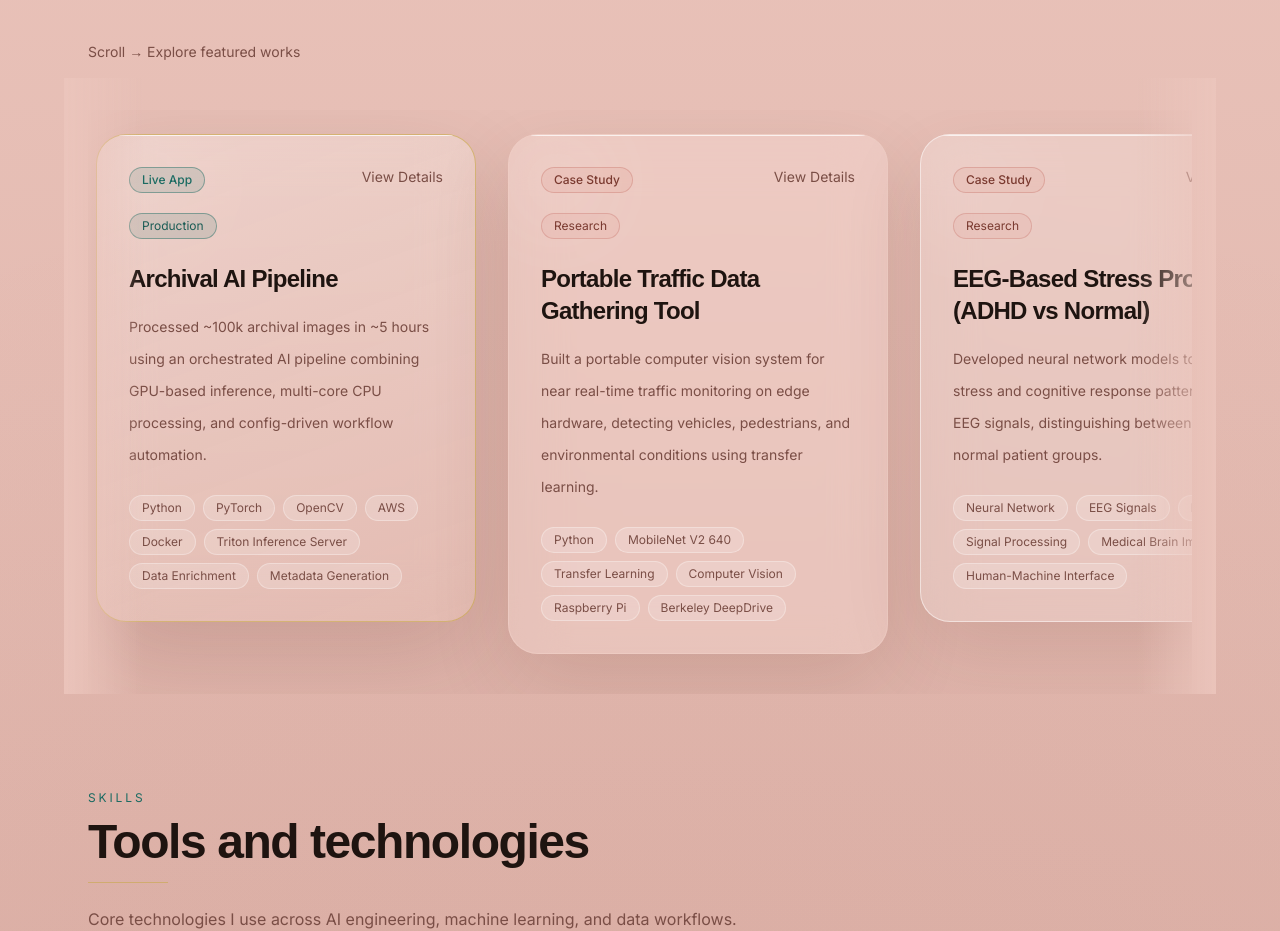
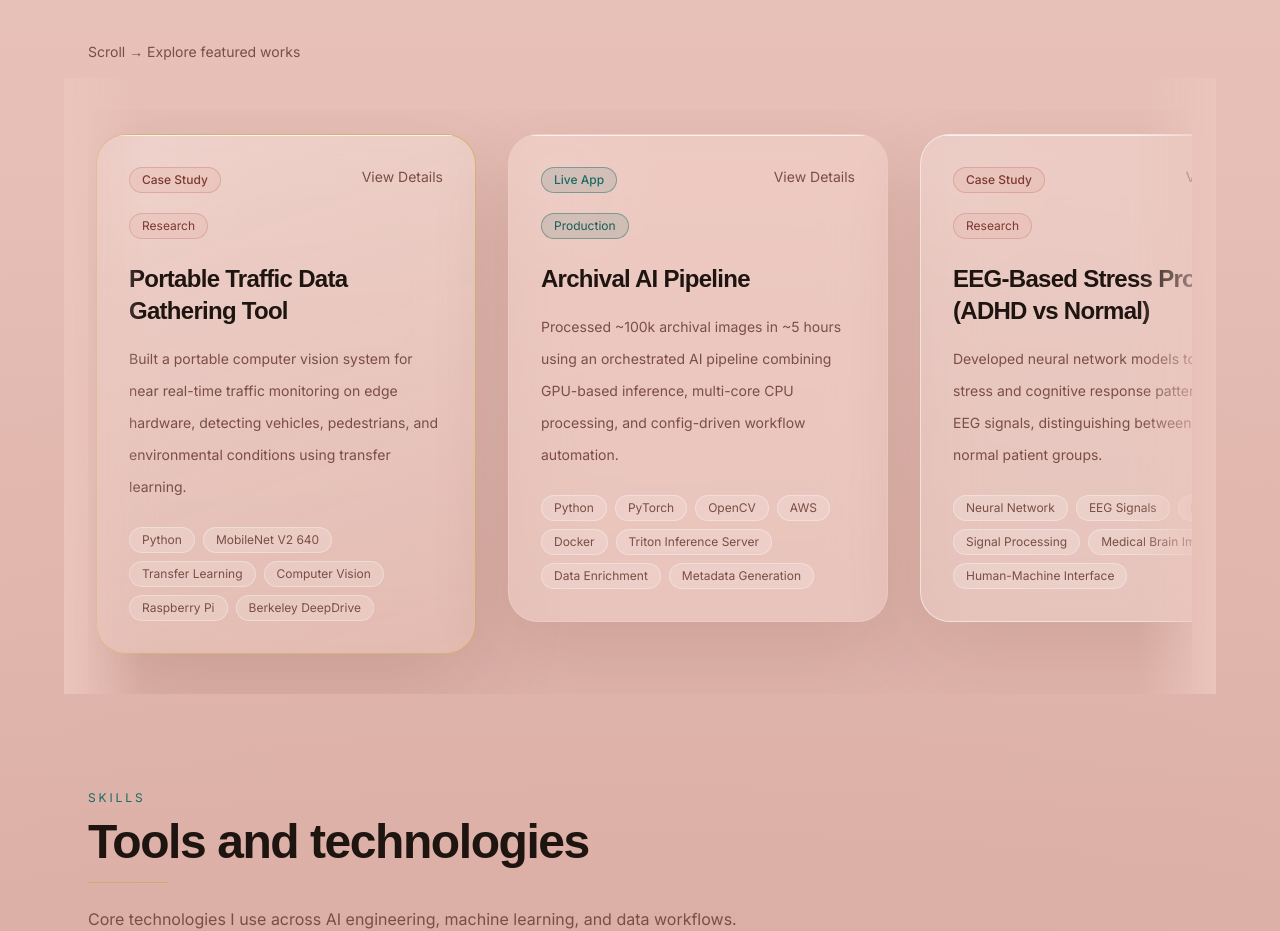
Before and after one commit to HarithIzani/Portfolio, a Next.js app: page / in a window 1280 px wide. Shown: the part 2600-3531 px from the top of the page. Built offline with nearby package versions, Linux system fonts and the light colour scheme.

Commit message:
rearranging the project layout

```diff
--- a/components/sections/projects.tsx
+++ b/components/sections/projects.tsx
@@ -23,6 +23,23 @@ type Project = {
 
 const projects: Project[] = [
   {
+    title: "Portable Traffic Data Gathering Tool",
+    summary:
+      "Built a portable computer vision system for near real-time traffic monitoring on edge hardware, detecting vehicles, pedestrians, and environmental conditions using transfer learning.",
+    type: "Case Study",
+    action: "View Details",
+    link: "/projects/portable-traffic-data-gathering-tool",
+    tech: [
+      "Python",
+      "MobileNet V2 640",
+      "Transfer Learning",
+      "Computer Vision",
+      "Raspberry Pi",
+      "Berkeley DeepDrive",
+    ],
+    status: "Research",
+  },
+  {
     title: "Archival AI Pipeline",
     summary:
       "Processed ~100k archival images in ~5 hours using an orchestrated AI pipeline combining GPU-based inference, multi-core CPU processing, and config-driven workflow automation.",
@@ -40,23 +57,6 @@ const projects: Project[] = [
       "Metadata Generation",
     ],
     status: "Production",
-  },
-  {
-    title: "Portable Traffic Data Gathering Tool",
-    summary:
-      "Built a portable computer vision system for near real-time traffic monitoring on edge hardware, detecting vehicles, pedestrians, and environmental conditions using transfer learning.",
-    type: "Case Study",
-    action: "View Details",
-    link: "/projects/portable-traffic-data-gathering-tool",
-    tech: [
-      "Python",
-      "MobileNet V2 640",
-      "Transfer Learning",
-      "Computer Vision",
-      "Raspberry Pi",
-      "Berkeley DeepDrive",
-    ],
-    status: "Research",
   },
   {
     title: "EEG-Based Stress Profiling (ADHD vs Normal)",
--- a/components/traffic-demo/TrafficDetector.tsx
+++ b/components/traffic-demo/TrafficDetector.tsx
@@ -37,10 +37,10 @@ type ApiResult = {
 };
 type FrameRecord = Record<string, string | number>;
 
-function drawDetections(canvas: HTMLCanvasElement, detections: Detection[]) {
+function drawDetections(canvas: HTMLCanvasElement, detections: Detection[], clear = true) {
   const ctx = canvas.getContext("2d");
   if (!ctx) return;
-  ctx.clearRect(0, 0, canvas.width, canvas.height);
+  if (clear) ctx.clearRect(0, 0, canvas.width, canvas.height);
 
   const { width: w, height: h } = canvas;
   const fontSize = Math.max(12, Math.round(h / 50));
@@ -160,7 +160,7 @@ export default function TrafficDetector() {
       canvas.height = img.naturalHeight;
       const ctx = canvas.getContext("2d")!;
       ctx.drawImage(img, 0, 0);
-      drawDetections(canvas, result.detections);
+      drawDetections(canvas, result.detections, false); // false = don't clear the image
       URL.revokeObjectURL(url);
     };
     img.src = url;
```
